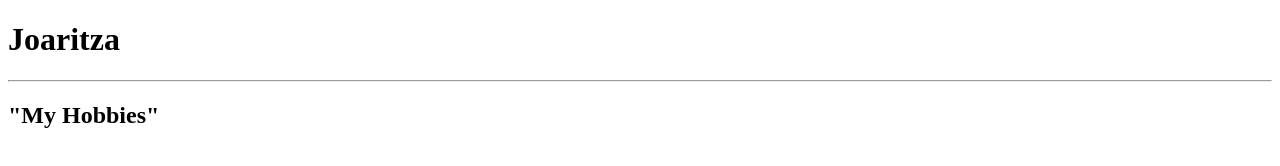
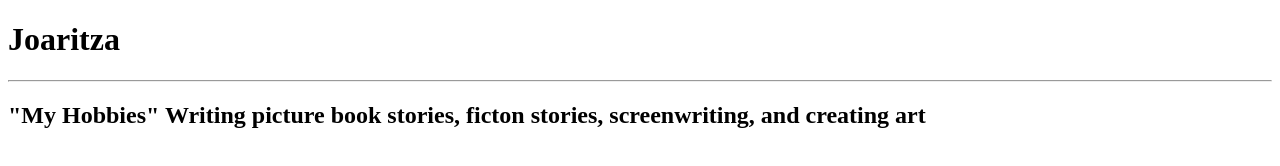
Before and after one commit to Joaritza/About-Me-HTML, a plain HTML site: page index.html in a window 1280 px wide. Drawn offline with Linux system fonts and the light colour scheme.

Commit message:
listed hobbies

```diff
--- a/index.html
+++ b/index.html
@@ -8,6 +8,9 @@
 <body>
  <h1>Joaritza</h1>
  <hr>
- <h2>"My Hobbies"</h2>
+ <h2>"My Hobbies"
+    Writing picture book stories, ficton stories, screenwriting, and creating art
+ </h2>
+
 </body>
 </html>
```
